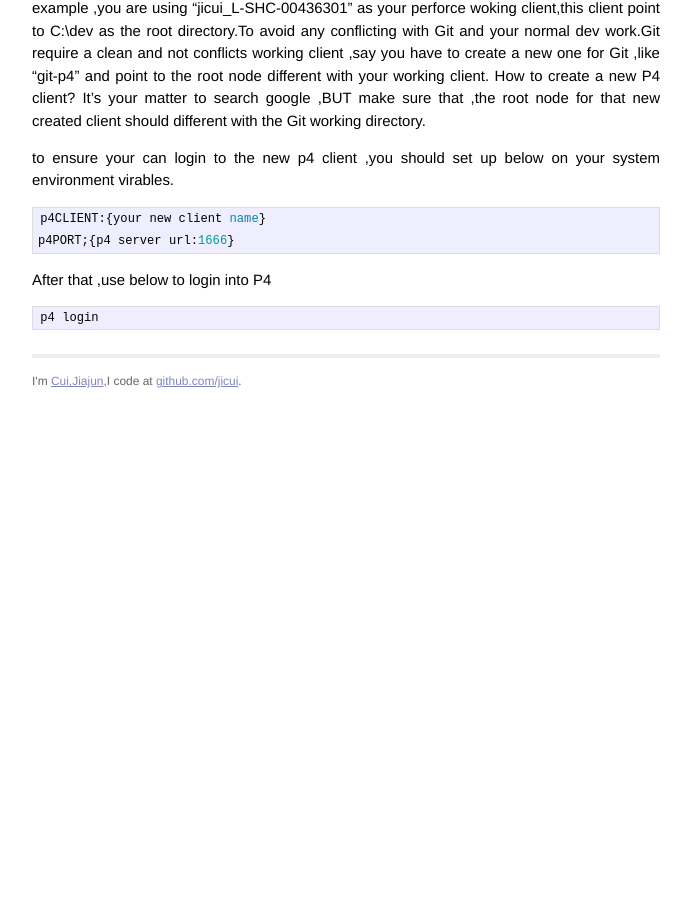
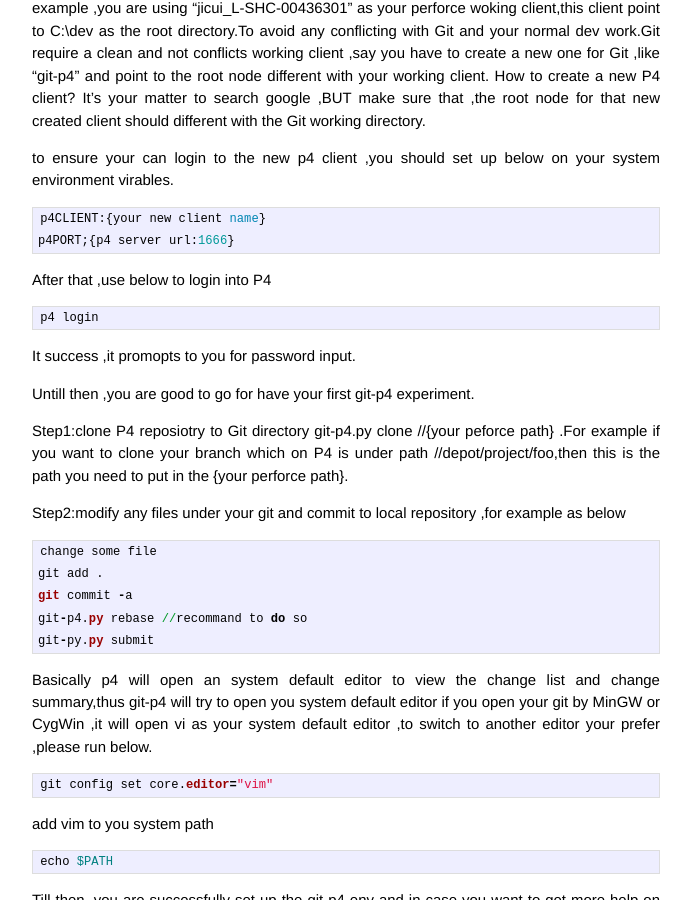
Before and after one commit to jicui/jicui.github.com, a Jekyll site: the page built from _posts/2013-12-04-set-up-git-p4-in-window.markdown, in a window 1280 px wide and 900 px high, scrolled down 982 px. Shown: the whole window, without its empty margins (294-985 px from the left). Built offline with Jekyll 4.4.1, drawn with Linux system fonts in a browser that asks for light colours; Markdown is read by kramdown in place of the engine named in the settings; before the commit the page ends 1387 px from its top, so only the background shows below that; some of the changed text lies outside the part shown.

Commit message:
add assets git-p4.jpg and complet the set up git to p4 post

```diff
--- a/_posts/2013-12-04-set-up-git-p4-in-window.markdown
+++ b/_posts/2013-12-04-set-up-git-p4-in-window.markdown
@@ -5,7 +5,7 @@ date:   2013-12-04 19:43:09
 categories: git
 ---
 
-Recently ,our company is thinking of swithing the SCM tool and leverage GIT,why?
+  Recently ,our company is thinking of swithing the SCM tool and leverage GIT,why?
 as git is hot ,distributed, easy to recover and proficient to branch and merge.
 But the challenge is that ,we can not quicky switch to that as for CI(continous integration) ,rely on
 the P4(our current SCM)
@@ -62,3 +62,37 @@ After that ,use below to login into P4
 {% highlight ruby %}
 p4 login
 {% endhighlight %}
+It success ,it promopts to you for password input.
+
+Untill then ,you are good to go for have your first git-p4 experiment.
+>Step1:clone P4 reposiotry to Git directory
+git-p4.py clone //{your peforce path} .For example if you want to clone your branch which on P4 is under path //depot/project/foo,then this is the path you need to
+put in the {your perforce path}.
+
+>Step2:modify any files under your git and commit to local repository ,for example as below
+{% highlight ruby %}
+change some file
+git add .
+git commit -a
+git-p4.py rebase //recommand to do so
+git-py.py submit
+{% endhighlight %}
+
+Basically p4 will open an system default editor to view the change list and change summary,thus git-p4 will try to open you system default editor
+if you open your git by MinGW or CygWin ,it will open vi as your system default editor ,to switch to another editor your prefer ,please run below.
+
+{% highlight ruby %}
+git config set core.editor="vim"
+{% endhighlight %}
+
+add vim to you system path
+
+{% highlight ruby %}
+echo $PATH
+
+{% endhighlight %}
+
+Till then, you are successfully set up the git-p4 env and in case you want to get more help on that go to [link](http://git-scm.com/docs/git-p4)
+#Architecture overview
+
+<img src="/assets/git-p4.jpg" height="200px" width="300px" alt="AO"/>
```
Also changed, not shown: assets/git-p4.jpg (added).
